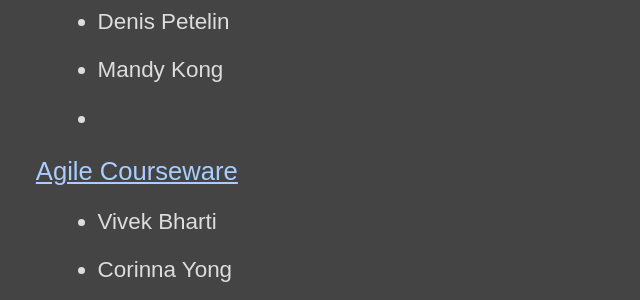
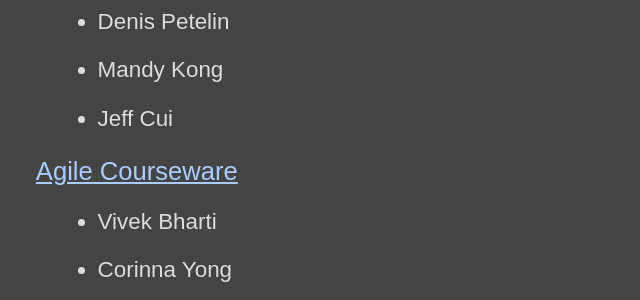
Before and after one commit to gcallah/OnlineDevops, a Django app: page /devops/teams in a window 1280 px wide. Shown: the part 1565-1865 px from the top of the page, without its empty margins (0-640 px from the left). Run offline with Django 3.2, Linux system fonts and the light colour scheme.

Commit message:
Finalising DevOps Team Members

```diff
--- a/devops/templates/teams.html
+++ b/devops/templates/teams.html
@@ -132,6 +132,7 @@
                 </li>
 
                 <li>
+                    Jeff Cui
                 </li>
             </ul>
 
```
